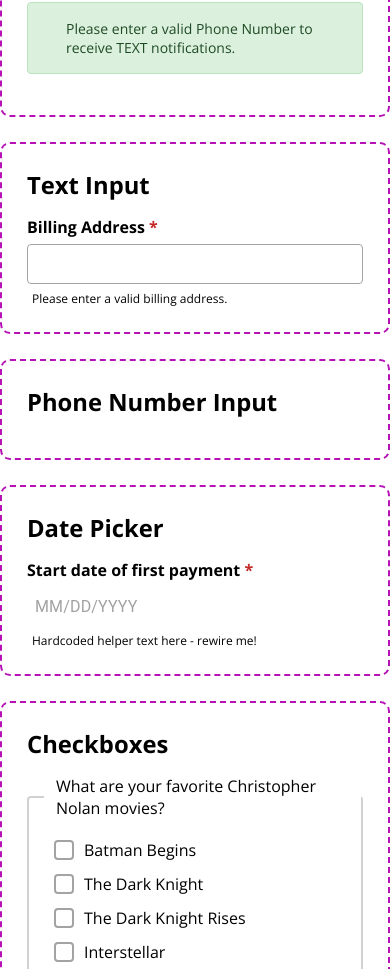
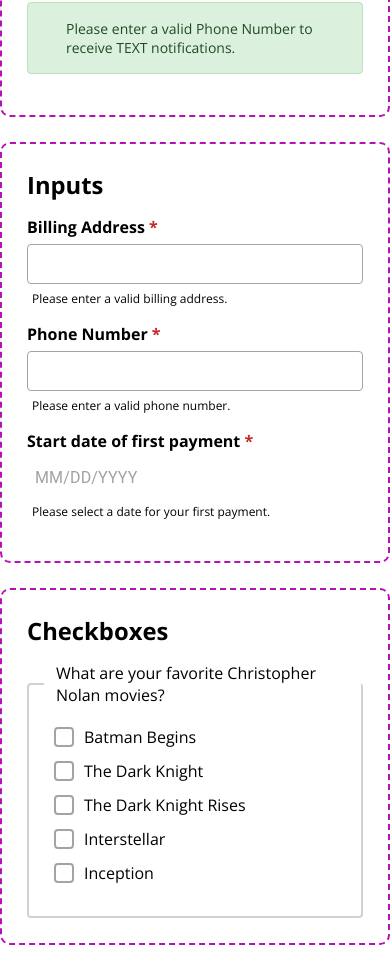
Before and after one commit to Billybobchops/design-system, a Next.js app: page / in a window 390 px wide. Shown: the part 4550-5519 px from the top of the page. Built offline with nearby package versions, Linux system fonts and the light colour scheme.

Commit message:
fix Datepicker mobile width and add tel type to input

```diff
--- a/src/app/page.tsx
+++ b/src/app/page.tsx
@@ -14,7 +14,6 @@ import AlertStory from '@/style-guide/AlertStory';
 import CheckboxesStory from '@/style-guide/CheckboxesStory';
 import RadioGroupStory from '@/style-guide/RadioGroupStory';
 import DividerStory from '@/style-guide/DividerStory';
-import DatePickerInput from '@/components/DatePicker';
 import ModalStory from '@/style-guide/ModalStory';
 import TabsStory from '@/style-guide/TabsStory';
 import EnrollStatusStory from '@/style-guide/EnrollStatusStory';
@@ -76,17 +75,9 @@ export default function Home() {
                     <AlertStory />
                 </ComponentDisplayArea>
 
-				<ComponentDisplayArea title='Text Input'>
+				<ComponentDisplayArea title='Inputs'>
 					<InputStory />
 				</ComponentDisplayArea>
-
-				<ComponentDisplayArea title='Phone Number Input'>
-
-				</ComponentDisplayArea>
-
-                <ComponentDisplayArea title='Date Picker'>
-                    <DatePickerInput label='Start date of first payment' required={true} />
-                </ComponentDisplayArea>
 
                 <ComponentDisplayArea title='Checkboxes'>
                     <CheckboxesStory />
--- /dev/null
+++ b/src/components/DatePicker.module.scss
@@ -0,0 +1,8 @@
+.inputContainer {
+    margin-bottom: 1rem;
+	width: 100%;
+
+	@media (min-width: 500px) {
+		width: 250px;
+	}
+}
--- a/src/components/DatePicker.tsx
+++ b/src/components/DatePicker.tsx
@@ -1,3 +1,4 @@
+import classes from './DatePicker.module.scss';
 import { DatePicker } from '@mui/x-date-pickers';
 import { useId } from 'react';
 import variables from '@/app/variables.module.scss';
@@ -6,25 +7,29 @@ import InputHelperText from './InputHelperText';
 
 interface DatePickerInputProps {
     label: string;
+	helperText?: string;
     required: boolean;
 }
 
 const DatePickerInput: React.FC<DatePickerInputProps> = ({
     label,
+	helperText = '',
     required,
 }) => {
     const inputID = useId();
     const helperID = useId();
 
     return (
-        <>
+        <div className={classes.inputContainer}>
             <Label inputID={inputID} label={label} required={required} />
             <DatePicker
+				slotProps={{ textField: { fullWidth: true } }}
                 sx={{
                     '& .MuiInputBase-root': {
                         border: `1px solid ${variables.utilityNeutral50}`,
 						margin: '6px 6px 6px 0',
-                        width: '250px',
+                        // width: '250px',
+                        width: '100%',
                     },
                     '& .MuiInputBase-root:hover': {
                         border: `1px solid ${variables.themeA3}`,
@@ -42,9 +47,9 @@ const DatePickerInput: React.FC<DatePickerInputProps> = ({
             />
             <InputHelperText
                 helperID={helperID}
-                helperText='Hardcoded helper text here - rewire me!'
+                helperText={helperText}
             />
-        </>
+        </div>
     );
 };
 
--- a/src/components/Input.module.scss
+++ b/src/components/Input.module.scss
@@ -1,5 +1,9 @@
 @use '../app/variables.module.scss';
 @use '../app/mixins.scss' as *;
+
+.inputContainer {
+	margin-bottom: 1rem;
+}
 
 .input {
 	font-size: 1rem;
--- a/src/components/Input.tsx
+++ b/src/components/Input.tsx
@@ -5,24 +5,26 @@ import InputHelperText from './InputHelperText';
 
 interface InputProps {
     disabled?: boolean;
+	helperText?: string;
     label: string;
     name: string;
     required: boolean;
+	type: 'text' | 'tel';
 }
 
 const Input: React.FC<InputProps> = ({
     disabled = false,
+	helperText = '',
     label,
     name,
     required = false,
+	type,
 }) => {
     const inputID = useId();
     const helperID = useId();
 
-    const helperText = 'Please enter a valid billing address.'; // temp
-
     return (
-        <>
+        <div className={classes.inputContainer}>
 			<Label inputID={inputID} label={label} required={required} />
             <input
                 aria-invalid={false}
@@ -31,10 +33,11 @@ const Input: React.FC<InputProps> = ({
                 disabled={disabled}
                 id={inputID}
                 name={name}
-                type='text'
+				required={required}
+                type={type}
             />
 			<InputHelperText helperID={helperID} helperText={helperText} />
-        </>
+        </div>
     );
 };
 
--- a/src/style-guide/InputStory.tsx
+++ b/src/style-guide/InputStory.tsx
@@ -1,11 +1,26 @@
 import Input from '@/components/Input';
+import DatePickerInput from '@/components/DatePicker';
 
 const InputStory = () => {
     return (
         <>
             <Input
+                helperText='Please enter a valid billing address.'
                 label='Billing Address'
-                name='billingAdress'
+                name='billingAddress'
+                required={true}
+                type='text'
+            />
+            <Input
+                helperText='Please enter a valid phone number.'
+                label='Phone Number'
+                name='phoneNumber'
+                required={true}
+                type='tel'
+            />
+            <DatePickerInput
+                label='Start date of first payment'
+				helperText='Please select a date for your first payment.'
                 required={true}
             />
         </>
```
